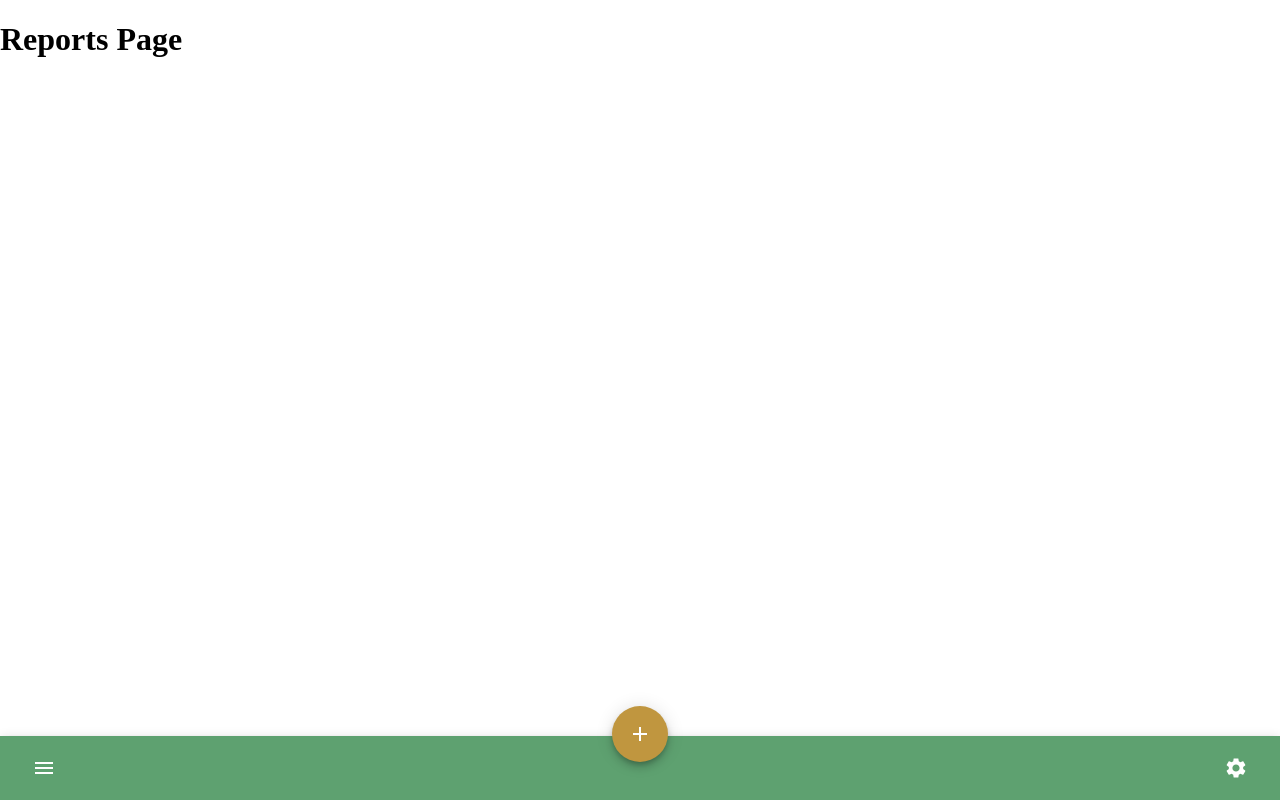
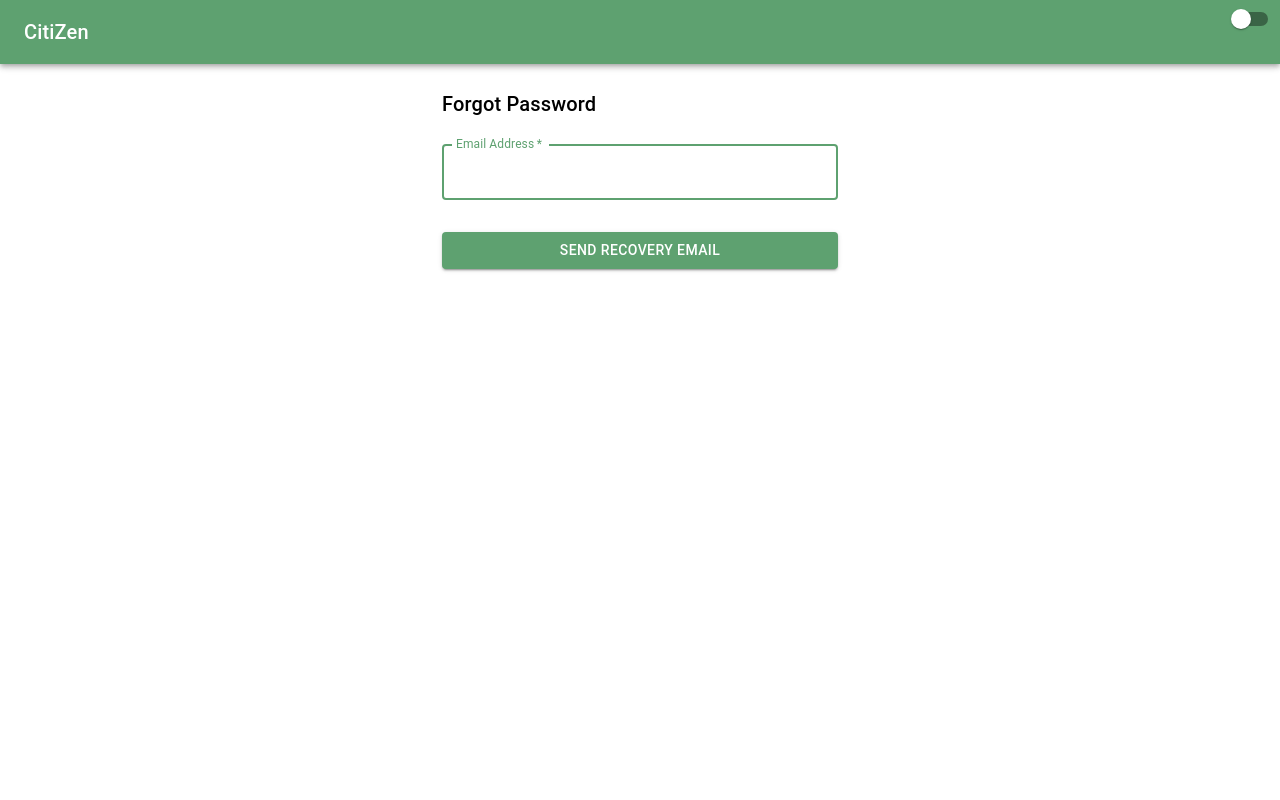
Before and after one commit to malakivandas/city-keep, a React (Create React App) app in the folder client/: page /forgotpassword in a window 1280 px wide. Before the commit this address led to /reports. Built offline with nearby package versions, Linux system fonts and the light colour scheme; the HTML template or start-up script is replaced by a standard one.

Commit message:
Auth Switch (For development purposes only)

```diff
--- a/client/src/App.jsx
+++ b/client/src/App.jsx
@@ -1,4 +1,4 @@
-import React from 'react';
+import React, {useState} from 'react';
 import { BrowserRouter as Router, Routes, Route } from 'react-router-dom';
 import { ThemeProvider } from '@mui/material/styles';
 import theme from './theme.jsx';
@@ -12,25 +12,30 @@ import ReportsPage from './components/pages/ReportsPage';
 import SettingsPage from './components/pages/SettingsPage';
 import LandingPage from './components/pages/LandingPage';
 import ForgotPassword from './components/pages/ForgotPassword';
+import AuthSwitch from './components/dev/AuthSwitch.jsx';
 
 function App() {
-  const isAuthenticated = true;
+  const [auth, setAuth] = useState(false);
+  const handleAuth = (event) =>{
+    setAuth(event.target.checked);
+  }
 
   return (
     <ThemeProvider theme={theme}>
       <Router>
-        {!isAuthenticated && <Heading />}
+        {!auth && <Heading />}
+        <AuthSwitch checked={auth} onChange={handleAuth}/>
         <Routes>
-          <Route element={<NoAuthOutlet isAuthenticated={isAuthenticated} />}>
+          <Route element={<NoAuthOutlet isAuthenticated={auth} />}>
             <Route path="/" element={<LandingPage />} />
             <Route path="/forgotpassword" element={<ForgotPassword />} />
           </Route>
-          <Route element={<AuthOutlet isAuthenticated={isAuthenticated} />}>
+          <Route element={<AuthOutlet isAuthenticated={auth} />}>
             <Route path="reports" element={<ReportsPage />} />
             <Route path="settings" element={<SettingsPage />} />
           </Route>
         </Routes>
-        {isAuthenticated && <Navbar />}
+        {auth && <Navbar />}
       </Router>
     </ThemeProvider>
   );
--- /dev/null
+++ b/client/src/components/dev/AuthSwitch.jsx
@@ -0,0 +1,19 @@
+import React from "react";
+import { styled } from "@mui/material/styles";
+
+import Switch from "@mui/material/Switch";
+
+const StyledSwitch = styled(Switch)({
+  position: "absolute",
+  zIndex: 1,
+  top: 0,
+  right: 0,
+});
+
+const AuthSwitch = (props) => {
+  const {checked, onChange} = props;
+
+  return <StyledSwitch checked={checked} onChange={onChange} color='secondary' />;
+};
+
+export default AuthSwitch;
```
